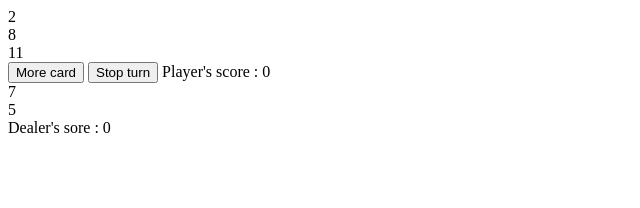
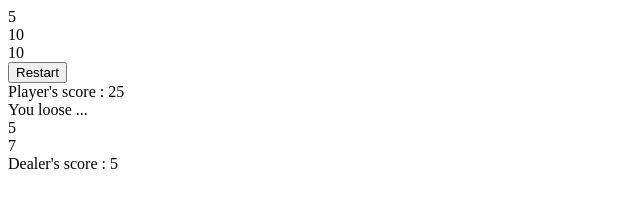
Before and after one commit to cedric-labarthe/blackjack, a plain HTML site: page index.html in a window 1280 px wide. Both pictures are taken after a click on the button "More card". Shown: the whole page, without its empty margins (0-640 px from the left). Drawn offline with Linux system fonts and the light colour scheme.

Commit message:
Handle the options

```diff
--- a/index.html
+++ b/index.html
@@ -11,13 +11,19 @@
   <body>
     <div class="player">
       <div id="playerCardContainer"></div>
-      <button id="moreCard">More card</button>
-      <button id="stopTurn">Stop turn</button>
+      <div id="btnContainer">
+        <button id="moreCard">More card</button>
+        <button id="stopTurn">Stop turn</button>
+      </div>
+      <button id="restart">Restart</button>
       <span>Player's score : </span><span id="playerTotalScore">0</span>
+    </div>
+    <div class="table">
+      <span id="dealerSpeaking"></span>
     </div>
     <div class="dealer">
       <div id="dealerCardContainer"></div>
-      <span>Dealer's sore : </span><span id="dealerTotalScore">0</span>
+      <span>Dealer's score : </span><span id="dealerTotalScore">0</span>
     </div>
   </body>
 </html>
--- a/index.js
+++ b/index.js
@@ -1,78 +1,131 @@
-let playerCardArray = [];
-let dealerCardArray = [];
+const playerCardArray = [];
+const dealerCardArray = [];
+let playerTotal = 0;
+let dealerTotal = 0;
+let dealerTalkBox = null;
+let isTurnFinished = false;
+
+const dealerSpeach = {
+  turn: "It's your turn !",
+  win: 'You Won !',
+  loose: 'You loose ...',
+  ace: 'What value do you want to get from this ace ? 1 or 11',
+};
 
 onload = () => {
   init();
 };
 
 init = () => {
+  dealerTalkBox = document.getElementById('dealerSpeaking');
   document.getElementById('moreCard').addEventListener('click', handleMoreCard);
-  document.getElementById('stopTurn').addEventListener('click', () => {});
+  document.getElementById('stopTurn').addEventListener('click', handleStopTurn);
+  document.getElementById('restart').addEventListener('click', () => {
+    location.reload();
+  });
   startGame();
 };
 
 //deroulement du jeu
 
 startGame = () => {
-  createCard('PLAYER');
-  createCard('PLAYER');
+  dealerTalkBox.innerText = dealerSpeach.turn;
+  addCard('PLAYER');
+  addCard('PLAYER');
+  calculatePlayerScore();
 
-  createCard('DEALER');
+  addCard('DEALER');
+  calculateDealerScore();
   //second dealer card is hidden
-  createCard('DEALER', true);
-
-  calculatePlayerScore();
+  addCard('DEALER', true);
 };
 
 handleMoreCard = () => {
-  createCard('PLAYER');
+  addCard('PLAYER');
   calculatePlayerScore();
 };
 
 calculatePlayerScore = () => {
-  let total = playerCardArray.reduce((acc, cur) => acc + cur);
-  const playerTotalScore = document
-    .getElementById('playerTotalScore')
-    .innerText('grrrr');
-  if (total === 21) {
-    handleWin();
-  } else if (total > 21) {
-    handleLoose();
+  playerTotal = playerCardArray.reduce((acc, cur) => acc + cur);
+
+  document.getElementById('playerTotalScore').innerText = playerTotal;
+  if (playerTotal >= 21) {
+    endGame();
   } else {
     handleMoreTurn();
   }
 };
 
 handleWin = () => {
-  alert("C'est gagné");
+  dealerTalkBox.innerText = dealerSpeach.win;
+  isTurnFinished = true;
 };
 
 handleLoose = () => {
-  alert("C'est perdu");
+  dealerTalkBox.innerText = dealerSpeach.loose;
+  isTurnFinished = true;
 };
 
 handleMoreTurn = () => {
-  alert('Joue encore');
+  dealerTalkBox.innerText = dealerSpeach.turn;
+};
+
+handleStopTurn = () => {
+  isTurnFinished = true;
+  dealerTurn();
+};
+dealerTurn = () => {
+  console.log('handleDealerTurn');
+  document
+    .getElementsByClassName('hiddenCard')[0]
+    .classList.remove('hiddenCard');
+  calculateDealerScore();
+  while (dealerTotal <= 16) {
+    console.log('boucle');
+    addCard('DEALER');
+    calculateDealerScore();
+  }
+  endGame();
+};
+
+endGame = () => {
+  if (playerTotal > 21) {
+    handleLoose();
+  } else if (playerTotal === 21 || dealerTotal > 21) {
+    handleWin();
+  } else if (playerTotal > dealerTotal) {
+    handleWin();
+  } else {
+    handleLoose();
+  }
+  document.getElementById('btnContainer').style.display = 'none';
+  document.getElementById('restart').style.display = 'block';
+};
+
+calculateDealerScore = () => {
+  console.log('dealer array ', dealerCardArray);
+  dealerTotal = dealerCardArray.reduce((acc, cur) => acc + cur);
+  document.getElementById('dealerTotalScore').innerText = dealerTotal;
 };
 
 //tool
 
-createCard = (turn, hidden) => {
+addCard = (turn, hidden) => {
   const container =
     turn == 'PLAYER'
       ? document.getElementById('playerCardContainer')
       : document.getElementById('dealerCardContainer');
   const card = document.createElement('div');
+
   if (hidden) {
     card.classList.add('hiddenCard');
   }
 
+  let cardValue = Math.floor(Math.random() * 10) + 1;
+  if (cardValue === 1) {
+    cardValue = handleAce(turn);
+  }
   let valueLabel = document.createElement('span');
-
-  let cardValue = Math.floor(Math.random() * 11) + 1;
-
-  //TODO
-  //handle ace
 
   turn == 'PLAYER'
     ? playerCardArray.push(cardValue)
@@ -82,3 +135,15 @@ createCard = (turn, hidden) => {
   card.appendChild(valueLabel);
   container.appendChild(card);
 };
+
+handleAce = (turn) => {
+  if (turn == 'DEALER') {
+    if (dealerTotal + 11 >= 17 && dealerTotal + 11 <= 21) {
+      return 11;
+    } else {
+      return 1;
+    }
+  } else {
+    return parseInt(prompt(dealerSpeach.ace));
+  }
+};
--- a/style.css
+++ b/style.css
@@ -0,0 +1,3 @@
+#restart {
+  display: none;
+}
```
